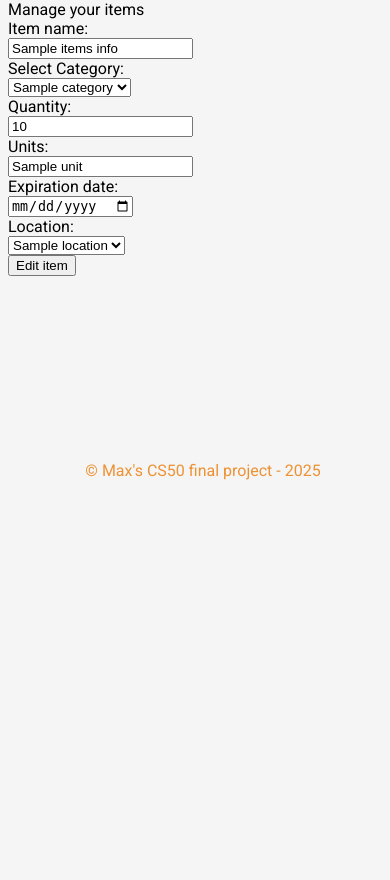
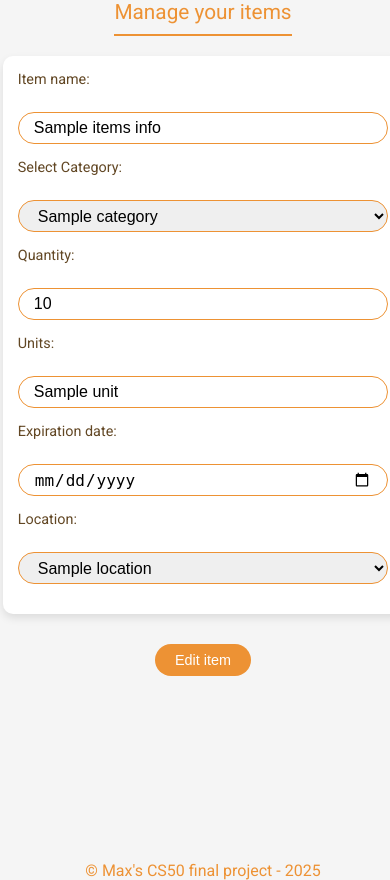
Before and after one commit to maxcol01/pita, a Python web app: template frontend/templates/item_definition.html in a window 390 px wide. Shown: the part 108-988 px from the top of the page. Before the commit the page ends 588 px from the top, so only its background shows below. Run offline with Jinja, Linux system fonts and the light colour scheme; the template is opened without the code that fills it: most values are stand-ins (such as "Sample title", 1, 10 or a date in 2020); some web fonts are replaced.

Commit message:
adding some styling to the dashboard and the item_definition.html

```diff
--- /dev/null
+++ b/frontend/static/css/item_definition.css
@@ -0,0 +1,125 @@
+/*
+* P.I.T.A - Pantry Inventory Tracking Application
+* Item Definition CSS - Styles for the item add/edit page
+*/
+
+/* ===== TITLE CONTAINER ===== */
+.item-title {
+    text-align: center;
+    font-size: 1.8rem;
+    color: var(--main-color);
+    margin-bottom: 20px;
+    border-bottom: 2px solid var(--main-color);
+    padding-bottom: 10px;
+    max-width: 80%;
+    margin-left: auto;
+    margin-right: auto;
+}
+
+/* ===== FORM CONTAINER ===== */
+form {
+    display: flex;
+    flex-direction: column;
+    align-items: center;
+}
+
+.item-definition-main-container {
+    background-color: white;
+    border-radius: 10px;
+    box-shadow: 0 4px 8px rgba(0,0,0,0.1);
+    padding: 30px;
+    width: 100%;
+    max-width: 500px;
+    margin-bottom: 20px;
+}
+
+/* ===== FORM ELEMENTS ===== */
+label {
+    font-size: 1.1rem;
+    color: var(--second-color);
+    margin-bottom: 5px;
+    display: block;
+}
+
+input, select {
+    width: 100%;
+    height: 2.5rem;
+    border-radius: 2rem;
+    border: 1px solid var(--main-color);
+    padding: 0 15px;
+    margin-bottom: 20px;
+    font-size: 1rem;
+}
+
+input:focus, select:focus {
+    outline: none;
+    border: 2px solid var(--main-color);
+}
+
+/* ===== SUBMIT BUTTON ===== */
+button[type="submit"] {
+    background-color: var(--main-color);
+    color: white;
+    border: none;
+    border-radius: 2rem;
+    padding: 10px 30px;
+    font-size: 1.1rem;
+    cursor: pointer;
+    transition: opacity 0.3s;
+    margin-top: 10px;
+}
+
+button[type="submit"]:hover {
+    opacity: 0.8;
+}
+
+/* ===== RESPONSIVE STYLES ===== */
+@media screen and (max-width: 768px) {
+    .item-title {
+        font-size: 1.5rem;
+    }
+
+    .item-definition-main-container {
+        padding: 20px;
+        max-width: 90%;
+    }
+
+    label {
+        font-size: 1rem;
+    }
+
+    input, select {
+        height: 2.2rem;
+    }
+
+    button[type="submit"] {
+        font-size: 1rem;
+        padding: 8px 25px;
+    }
+}
+
+@media screen and (max-width: 480px) {
+    .item-title {
+        font-size: 1.3rem;
+        max-width: 95%;
+    }
+
+    .item-definition-main-container {
+        padding: 15px;
+        max-width: 95%;
+    }
+
+    label {
+        font-size: 0.9rem;
+    }
+
+    input, select {
+        height: 2rem;
+        margin-bottom: 15px;
+    }
+
+    button[type="submit"] {
+        font-size: 0.9rem;
+        padding: 8px 20px;
+    }
+}
--- a/frontend/templates/item_definition.html
+++ b/frontend/templates/item_definition.html
@@ -1,6 +1,8 @@
 {% extends "layout.html"%}
 
-{% block page_css %}{% endblock %}
+{% block page_css %}
+    <link rel="stylesheet" href="./static/css/item_definition.css"/>
+{% endblock %}
 
 {% block content %}
 
```
Also changed, not shown: frontend/static/css/dashboard.css (+142 -31 lines), 1 other file.
